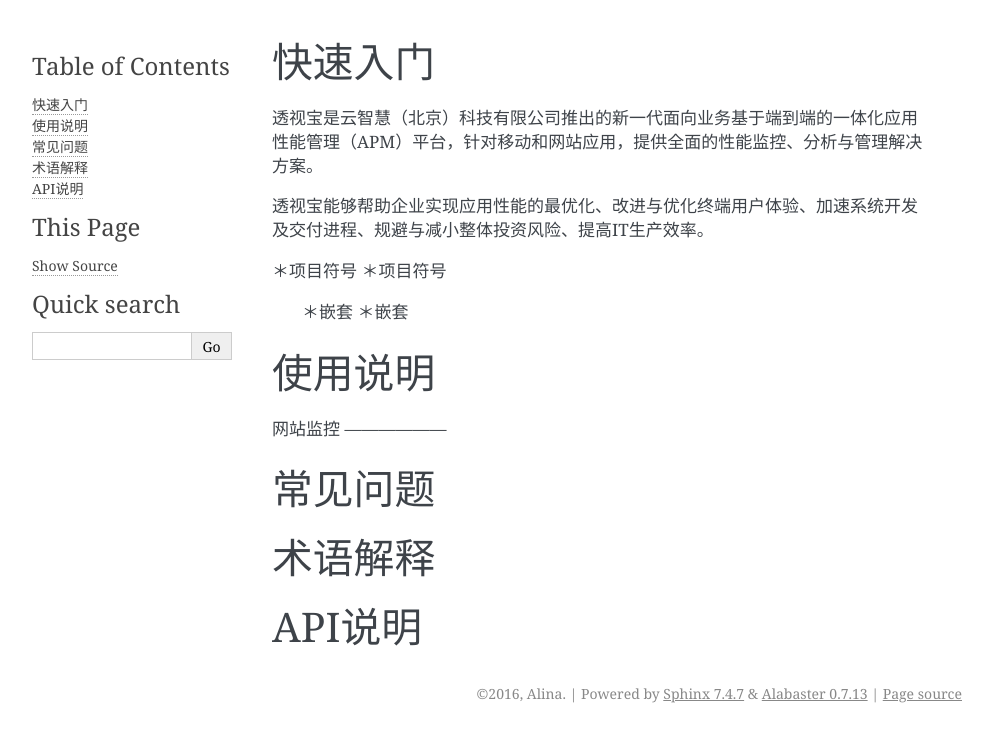
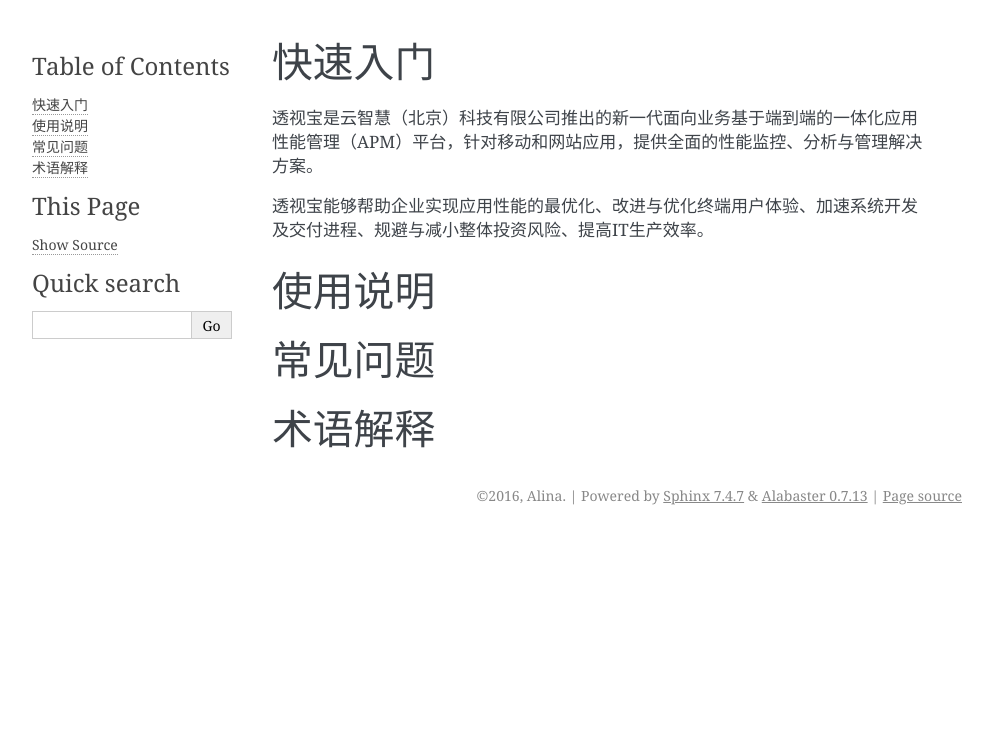
Before and after one commit to AlinaChi/Alina-Docs, a Sphinx documentation site: the page built from source/Start.rst, in a window 1280 px wide. Shown: the top 742 px of the page, without its empty margins (148-1141 px from the left). Built offline with Sphinx 7.4.7, drawn with Linux system fonts in a browser that asks for light colours.

Commit message:
delete something

```diff
--- a/source/Start.rst
+++ b/source/Start.rst
@@ -5,17 +5,10 @@
 
 透视宝能够帮助企业实现应用性能的最优化、改进与优化终端用户体验、加速系统开发及交付进程、规避与减小整体投资风险、提高IT生产效率。
 
-＊项目符号
-＊项目符号
- ＊嵌套
- ＊嵌套
 
 使用说明
 ======
 
-
-网站监控
-——————
 
 
 常见问题
@@ -24,7 +17,3 @@
 
 术语解释
 ======
-
-
-API说明
-======
```
